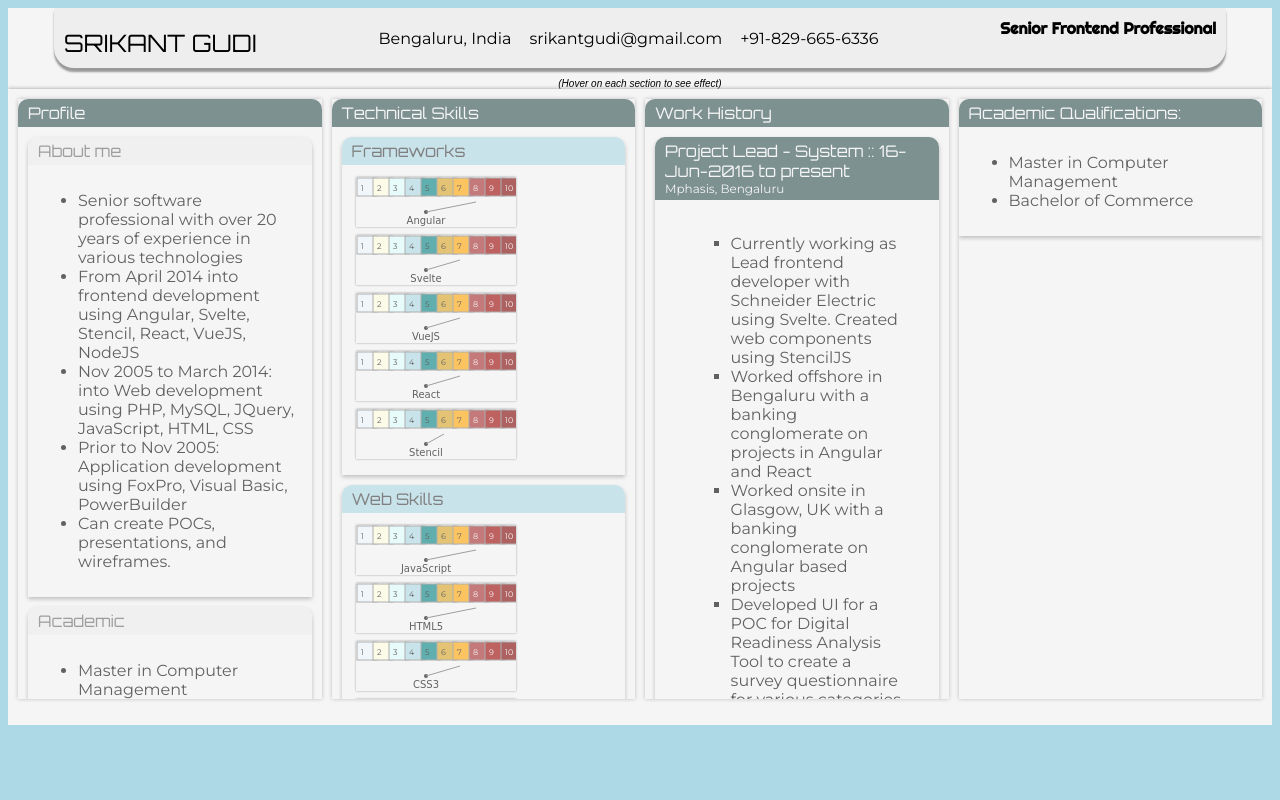
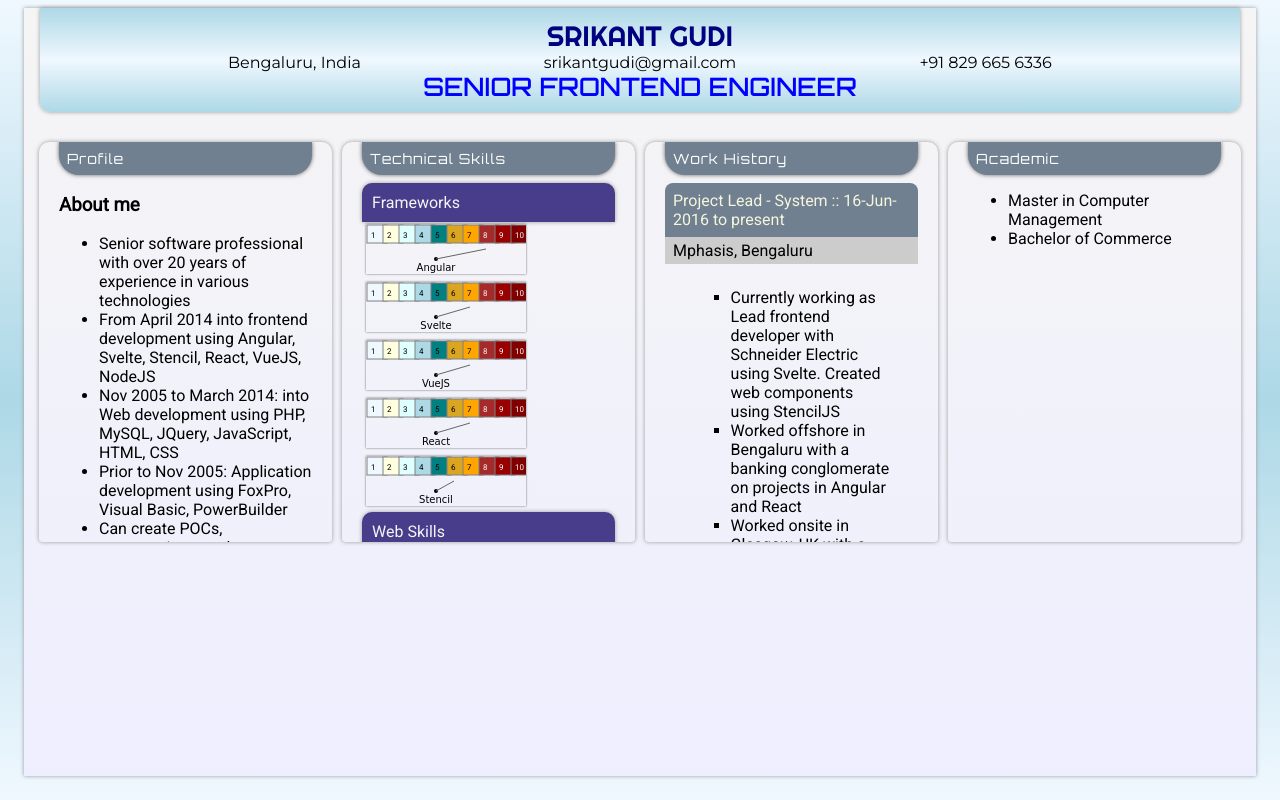
Before and after one commit to srikantgudi/srikantgudi.github.io, a Svelte app: page / in a window 1280 px wide. Built offline with nearby package versions, Linux system fonts and the light colour scheme.

Commit message:
Modified layout

```diff
--- a/public/global.css
+++ b/public/global.css
@@ -37,16 +37,32 @@
     border-radius: 10px 10px 0 0;
     box-shadow: 0 0 4px #999999;
     padding: 10px;
-    background-color: aliceblue;
+    background-color: darkslateblue;
+    color: whitesmoke;
+}
+
+.org-name {
+    background-color: #cccccc;
+    padding: 4px 8px;
+}
+
+.job-title {
+    background-color: slategrey;
+    color: beige;
+    padding: 8px;
+    border-radius: 8px 8px 0 0;
 }
 
 .tab-btn {
     font-family: Orbitron;
     font-size: 14px;
     letter-spacing: 1px;
-    width: 20%;
+    padding: 8px;
     border: none;
     box-shadow: 0 0 4px #666666;
-    border-radius: 4px;
+    border-radius: 0 0 20px 20px;
     cursor: pointer;
+    margin-bottom: 8px;
+    background-color: slategrey;
+    color: white;
 }
--- a/src/App.svelte
+++ b/src/App.svelte
@@ -1,128 +1,182 @@
 <script>
-  import {mainOpt} from './store';
-	import Topnav from './Topnav.svelte';
-	import Profile from './Profile.svelte';
-	import Skills from './Skills.svelte';
-	import WorkHistory from './WorkHistory.svelte';
-	import Academic from './Academic.svelte';
+  import Topnav from "./Topnav.svelte";
+  import Profile from "./Profile.svelte";
+  import Profile2 from "./Profile2.svelte";
+  import Skills from "./Skills.svelte";
+  import WorkHistory from "./WorkHistory.svelte";
+  import Academic from "./Academic.svelte";
 
-	let name = 'world';
-	let tabs = [
-		{key: 'profile', label: 'Profile', component: Profile},
-		{key: 'skills', label: 'Technical Skills', component: Skills},
-		{key: 'workhist', label: 'Work History', component: WorkHistory},
-	];
-	let curComp = tabs[0].component;
+  let contentId = 1;
+</script>
 
-	const setComp = (tab) => {
-		curComp = tab.component;
-    $mainOpt = tab.key;
-	}
-  $: $mainOpt = 'profile';
-</script>
+<div id="app">
+  <div class="topnav">
+    <div class="topnav-title">Srikant Gudi</div>
+    <div class="contact">
+      <div class="contact-item">Bengaluru, India</div>
+      <div class="contact-item">srikantgudi@gmail.com</div>
+      <div class="contact-item">+91 829 665 6336</div>
+    </div>
+    <div class="position-title">Senior Frontend Engineer</div>
+  </div>
+
+  <div class="content">
+    <div
+      class="content-item"
+      on:click={() => {
+        contentId = 1;
+      }}
+      class:active={contentId === 1}
+    >
+      <div class="tab-btn">Profile</div>
+      <div class="content-text" class:active={contentId === 1}>
+        <Profile />
+      </div>
+    </div>
+    <div
+      class="content-item"
+      on:click={() => {
+        contentId = 2;
+      }}
+      class:active={contentId === 2}
+    >
+      <div class="tab-btn">Technical Skills</div>
+      <div class="content-text" class:active={contentId === 2}>
+        <Skills />
+      </div>
+    </div>
+    <div
+      class="content-item"
+      on:click={() => {
+        contentId = 3;
+      }}
+      class:active={contentId === 3}
+    >
+      <div class="tab-btn">Work History</div>
+      <div class="content-text" class:active={contentId === 3}>
+        <WorkHistory />
+      </div>
+    </div>
+    <div
+      class="content-item"
+      on:click={() => {
+        contentId = 4;
+      }}
+      class:active={contentId === 4}
+    >
+      <div class="tab-btn">Academic</div>
+      <div class="content-text" class:active={contentId === 3}>
+        <ul>
+          <li>Master in Computer Management</li>
+          <li>Bachelor of Commerce</li>
+        </ul>
+      </div>
+    </div>
+  </div>
+</div>
 
 <style>
   :root {
-    background-color: lightblue;
+    background: linear-gradient(aliceblue, lightblue, aliceblue) no-repeat;
+    height: 100%;
+  }
+  #app {
+    font-family: Roboto;
+    box-shadow: 0 0 4px #999;
+    margin: 0 1em;
+    background: linear-gradient(whitesmoke, #eef);
+    height: 96vh;
   }
 
-  #app {
+  .topnav {
+    box-shadow: 0 0 4px #999;
+    min-height: 4em;
+    margin: 0 1em;
+    padding: 10px;
+    background: linear-gradient(lightblue, aliceblue, lightblue);
+    border-radius: 0 0 10px 10px;
     display: flex;
+    align-items: center;
     flex-flow: column;
-    width: 100%;
-    margin: 0 auto;
-    background-color: whitesmoke;
-    overflow: hidden;
+    justify-content: center;
+  }
+  .topnav-title {
+    font-family: Righteous;
+    font-size: 28px;
+    font-weight: 400;
+    text-transform: uppercase;
+    color: navy;
+  }
+  .contact {
+    display: flex;
+    flex-flow: row wrap;
+    align-items: center;
+    justify-content: center;
+    font-family: Montserrat;
+    text-align: center;
+  }
+  .contact-item {
+    min-width: 27vw;
+    cursor: pointer;
+  }
+  .position-title {
+    text-transform: uppercase;
+    font-family: Orbitron;
+    font-size: 24px;
+    font-weight: 600;
+    letter-spacing: 1px;
+    text-align: center;
+    color: blue;
   }
   .content {
-		box-shadow: 0 0 4px #999;
     display: flex;
+    align-items: center;
+    margin: 10px 15px;
     gap: 10px;
   }
-	.component {
+  .content-item {
     flex: 1;
+    border-radius: 10px 10px 4px 4px;
+    margin-top: 20px;
+    padding: 0 20px;
+    display: block;
+    height: 50vh;
     overflow: hidden;
-		height: 75vh;
-		transition: all 0.5s;
-		opacity: 0.6;
-		margin-bottom: 1em;
-		box-shadow: 0 0 4px #999999;
+    cursor: pointer;
+    box-shadow: 0 0 4px #999;
+    transition: all 0.5s ease-in-out;
   }
-	.component:hover {
+  .content-item:hover {
     flex: 3;
+    height: 70vh;
+    margin-top: 0;
     overflow-y: auto;
-		opacity: 1;
+    border-radius: 20px 20px 10px 10px;
+    box-shadow: 0 2px 10px #666666;
   }
-	.topnav {
-		display: flex;
-		align-items: center;
-		padding: 10px;
-		background-image: linear-gradient(#ccc, whitesmoke, #ccc);
-		margin-bottom: 10px;
-		height: 2em;
+  .content-item:hover > .tab-btn {
+    background-color: lightcyan;
+    color: navy;
+    border-radius: 20px 20px 4px 4px;
+    font-family: Orbitron;
+    font-size: 20px;
+    text-align: center;
   }
-	.title {
-		font-size: 20px;
-		text-transform: uppercase;
-		font-family: Righteous;
-	}
-	.contact-item {
-		font-size:12px;
-		margin: 0 10px;
-    font-family: Montserrat;
-	}
-	.btn-nav {
-		display: flex;
-		background-color: #ddd;
-		align-items: center;
-    justify-content: space-between;
-		padding: 8px;
-		font-size: 14px;
-		transition: all 0.5s;
-	}
-	.content {
-		box-shadow: 0 0 4px #999999;
-		height: 100%;
-		padding: 10px;
-	}
-  .position-title {
-    font-family: Orbitron;
-  }
-	@media screen and (max-width: 420px) {
-		:root {
-			padding: 0 10px;
-			overflow: unset;
-		}
+  @media screen and (max-width: 719px) {
     #app {
       height: auto;
     }
-		.btn-nav {
-			display: flex;
-			height: 30px;
-			width: 90%;
-			overflow: hidden;
-			background-color: whitesmoke;
-		}
-    .tab-btn {
-      font-size: 8px;
-      width: 30%;
+    .position-title {
+      font-size: 90%;
+      font-weight: 600;
     }
     .content {
-			display: grid;
-			grid-template-columns: 1fr;
-			gap: 10px;
+      flex-flow: column;
+      align-items: flex-start;
+      overflow-y: auto;
     }
-		.component {
-			height: 50vh;
+    .content-item {
+      width: 100%;
     }
   }
 </style>
-<div id="app">
-  <Topnav />
-	<div class="content">
-		<div class="component"><Profile /></div>
-		<div class="component"><Skills /></div>
-		<div class="component"><WorkHistory /></div>
-		<div class="component"><Academic /></div>
-	</div>
-</div>
--- a/src/Profile.svelte
+++ b/src/Profile.svelte
@@ -2,13 +2,8 @@
   import {mainOpt} from './store';
   import Panel from './Panel.svelte';
 </script>
-
-<Panel>
-  <div slot="title" on:click={() => {$mainOpt = 'profile'}}>Profile</div>
-  <div slot="content">
-    <Panel hdrbg="#eeeeee" hdrclr="#666">
-      <div slot="title">About me</div>
-      <div slot="content">
+<div>
+  <h3>About me</h3>
   <ul>
     <li>
       Senior software professional with over 20 years of experience in various
@@ -28,16 +23,11 @@
     </li>
     <li>Can create POCs, presentations, and wireframes.</li>
   </ul>
-      </div>
-    </Panel>
-    <Panel hdrbg="#eeeeee" hdrclr="#666">
-      <div slot="title">Academic</div>
-      <div slot="content">
+  <h3>Academic</h3>
+  <div>
     <ul>
       <li>Master in Computer Management</li>
       <li>Bachelor of Commerce</li>
     </ul>
   </div>
-    </Panel>
 </div>
-</Panel>
--- a/src/Skills.svelte
+++ b/src/Skills.svelte
@@ -42,18 +42,15 @@
   ]
 </script>
 
-<Panel>
-  <div slot="title" on:click={() => {$mainOpt = 'skills'}}>Technical Skills</div>
-  <div slot="content">
+<div>
   {#each skills as skill}
-      <Panel hdrbg="lightblue" hdrclr="#333333">
-        <div slot="title">{skill.group}</div>
-        <div slot="content">
+    <div>
+      <div class="skillgroupname">{skill.group}</div>
+      <div>
         {#each skill.items as item}
           <Rating text={item.name} level={item.level} />
         {/each}
       </div>
-      </Panel>
+    </div>
   {/each}
 </div>
-</Panel>
--- a/src/WorkHistory.svelte
+++ b/src/WorkHistory.svelte
@@ -132,25 +132,20 @@
   }
 </style>
 
-<Panel>
-  <div slot="title" on:click={() => {$mainOpt = 'exp'}}>Work History</div>
-  <div slot="content">
+<div>
   {#each expList as exp, idx}
-      <Panel>
-        <div slot="title">
+    <div class="job-title">
       {exp.header.jobTitle} :: {exp.header.dates}
     </div>
-        <div slot="subtitle">
+    <div class="org-name">
       {exp.header.org}
     </div>
-        <div slot="content" class="exp-text">
+    <div class="exp-text">
       <ul>
         {#each exp.content as text}
           <li>{text}</li>
         {/each}
       </ul>
     </div>
-      </Panel>
   {/each}
 </div>
-</Panel>
```
Also changed, not shown: src/data/data.js (added), 1 other file (tests, documents, lock files or other folders). Lines whose indentation alone changed are shown as unchanged.
